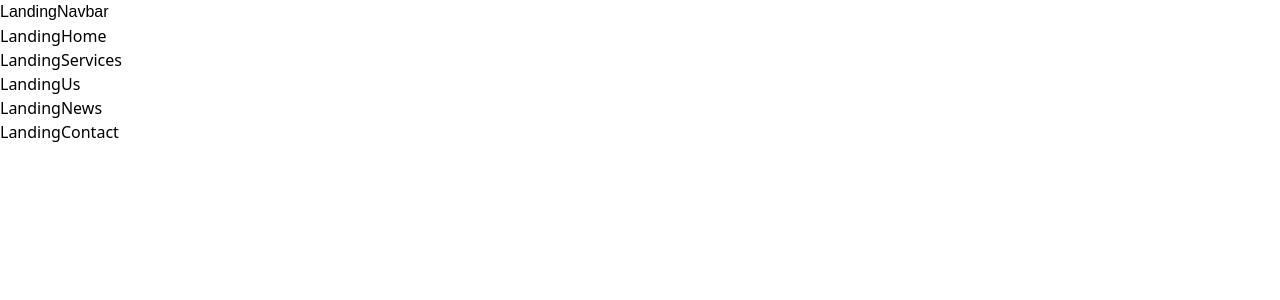
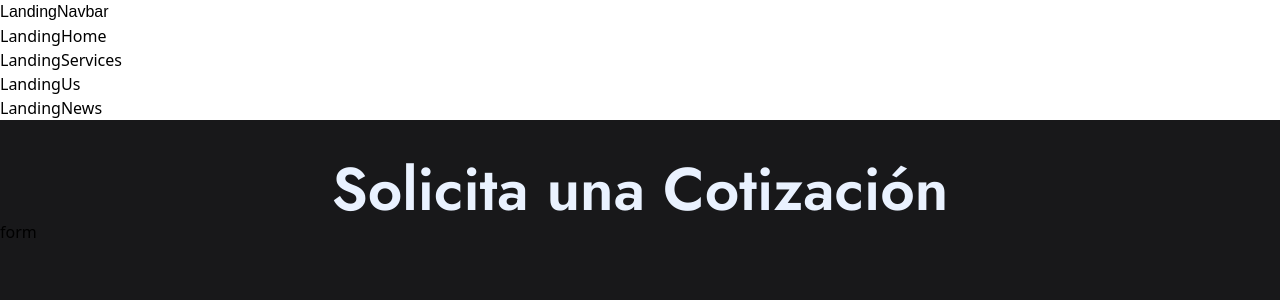
Before and after one commit to web-solutions-development/websolutionsdev-page, a React (Vite) app: page / in a window 1280 px wide. Shown: the top 300 px of the page. Built offline with nearby package versions, Linux system fonts and the light colour scheme; a web font is replaced by a local one.

Commit message:
[fix] - max width container

```diff
--- a/src/App.css
+++ b/src/App.css
@@ -10,6 +10,6 @@ body {
   @apply m-0 relative
 }
 
-.container {
-  @apply max-w-screen-xl
+.container-screen {
+  @apply max-w-screen-xl mx-auto
 }
--- a/src/components/landing/contact.jsx
+++ b/src/components/landing/contact.jsx
@@ -1,3 +1,12 @@
 export const Contact = () => {
-  return <div className='h-screen w-max'>LandingContact</div>
+  return (
+    <div className='bg-black h-screen w-full py-10'>
+      <div className='flex flex-col container-screen'>
+        <h1 className='text-white text-6xl font-jost font-bold text-center'>
+          Solicita una Cotización
+        </h1>
+        <div>form</div>
+      </div>
+    </div>
+  )
 }
--- a/src/pages/LandingPage.jsx
+++ b/src/pages/LandingPage.jsx
@@ -12,7 +12,7 @@ export const LandingPage = () => {
       <LandingNavbar />
 
       {/* <LandingAnimation /> Contendrá las animaciones de los laterales, será ajeno a cualquier componente, este viajará a través de todos los componentes. */}
-      <div className='container font'>
+      <div className='font'>
         <Home />
         <Services />
         <Us />
```
